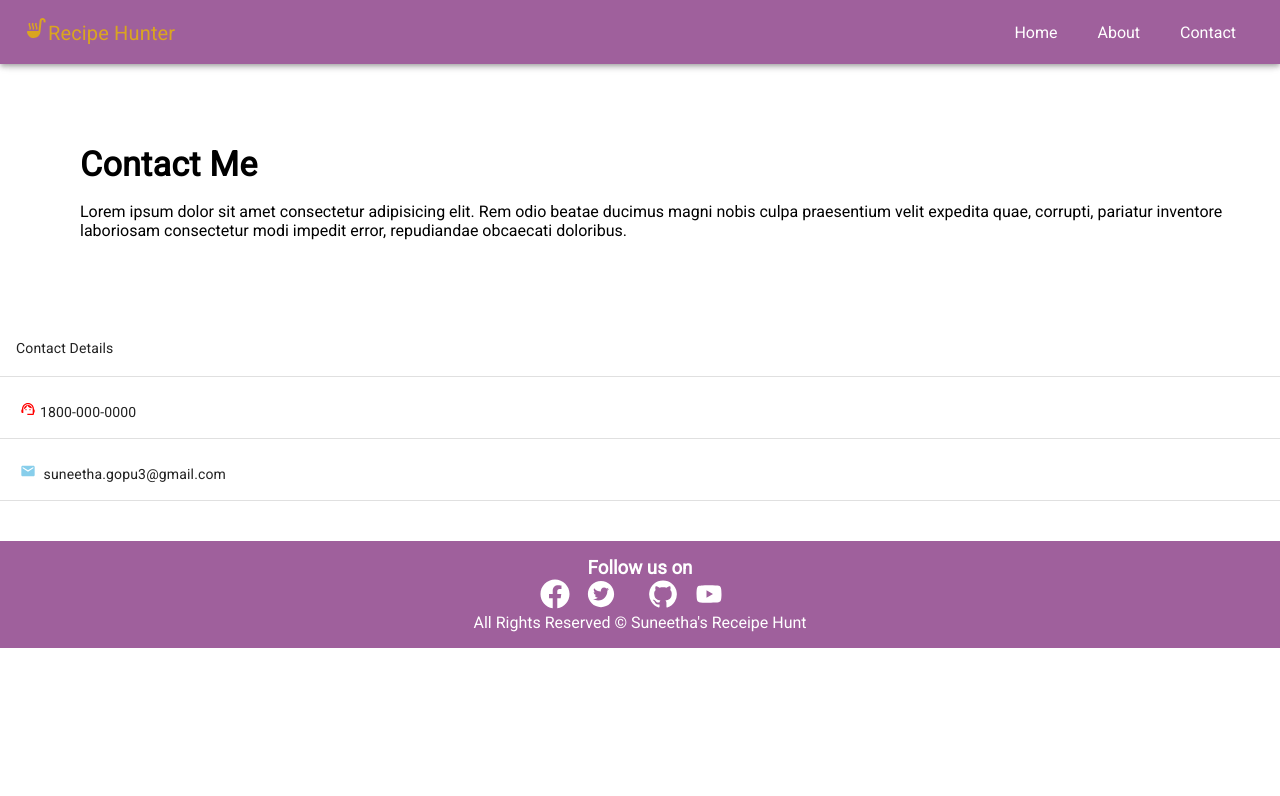
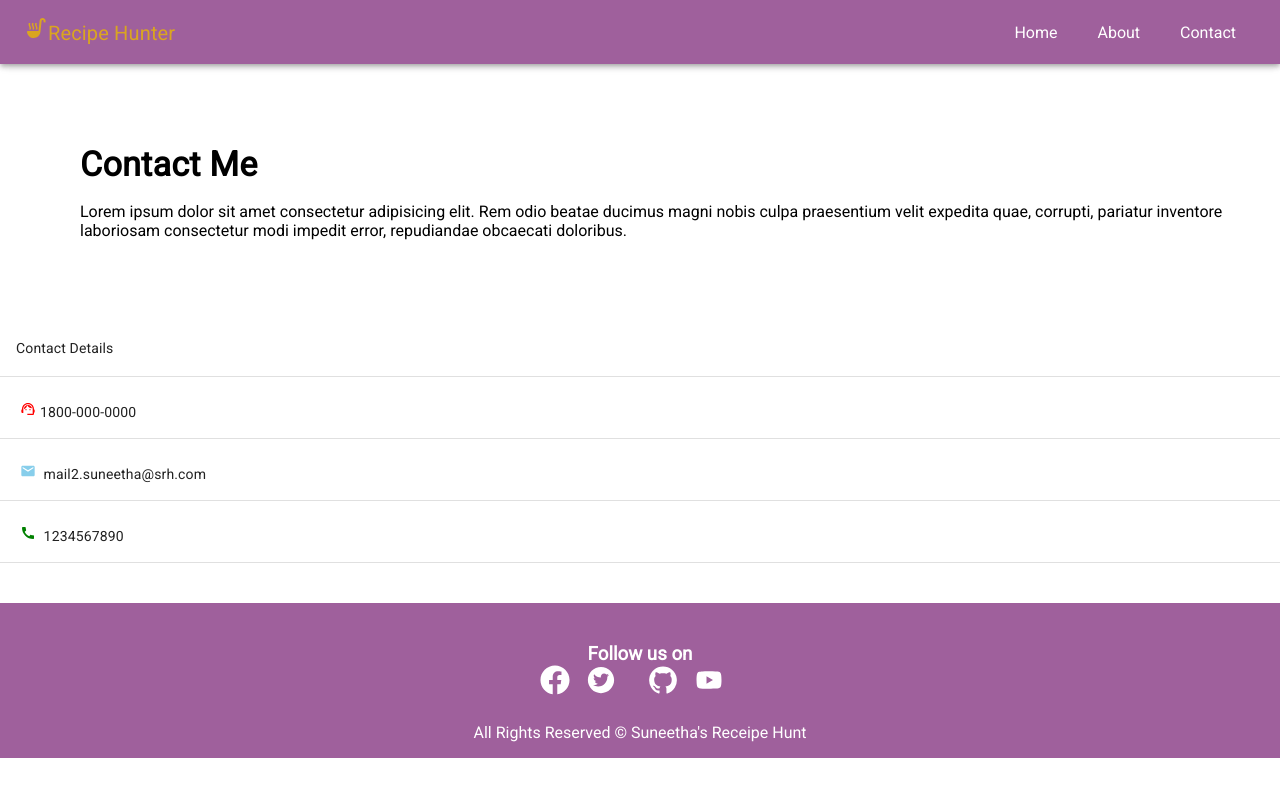
Before and after one commit to Suneetharavi/MyProject2, a React (Create React App) app: page /Contact in a window 1280 px wide. Shown: the top 796 px of the page. Built offline with nearby package versions, Linux system fonts and the light colour scheme; some icons are missing.

Commit message:
added callIcon in Contactpage

```diff
--- a/src/components/Footer/Footer.jsx
+++ b/src/components/Footer/Footer.jsx
@@ -18,7 +18,7 @@ const Footer = () => {
         <Box
         //Styling icons onhover animating to goldcolour
           sx={{
-                my: 0,               //margin:3
+                my: 3,               //margin:3
                 "& svg": {                  //Targettin svg images directly
                   fontSize: "30px",
                   cursor: "pointer",
--- a/src/pages/Contact.js
+++ b/src/pages/Contact.js
@@ -2,6 +2,7 @@ import React from 'react'
 import Layout from '../components/Layout/Layout'
 import SupportAgentIcon from "@mui/icons-material/SupportAgent";
 import MailIcon from "@mui/icons-material/Mail";
+import CallIcon from "@mui/icons-material/Call";
 import { Box, Table,TableRow,TableBody, TableCell, TableContainer, TableHead, Typography } from '@mui/material'
 
 function Contact() {
@@ -50,9 +51,16 @@ function Contact() {
 
                   <TableRow>
                 <TableCell>
-                  <MailIcon sx={{ color: "skyblue", pt: 1 }} /> suneetha.gopu3@gmail.com
+                  <MailIcon sx={{ color: "skyblue", pt: 1 }} /> mail2.suneetha@srh.com
                 </TableCell>
               </TableRow>
+
+              <TableRow>
+                <TableCell>
+                  <CallIcon sx={{ color: "green", pt: 1 }} /> 1234567890
+                </TableCell>
+              </TableRow>
+
                 </TableBody>
 
 
```
